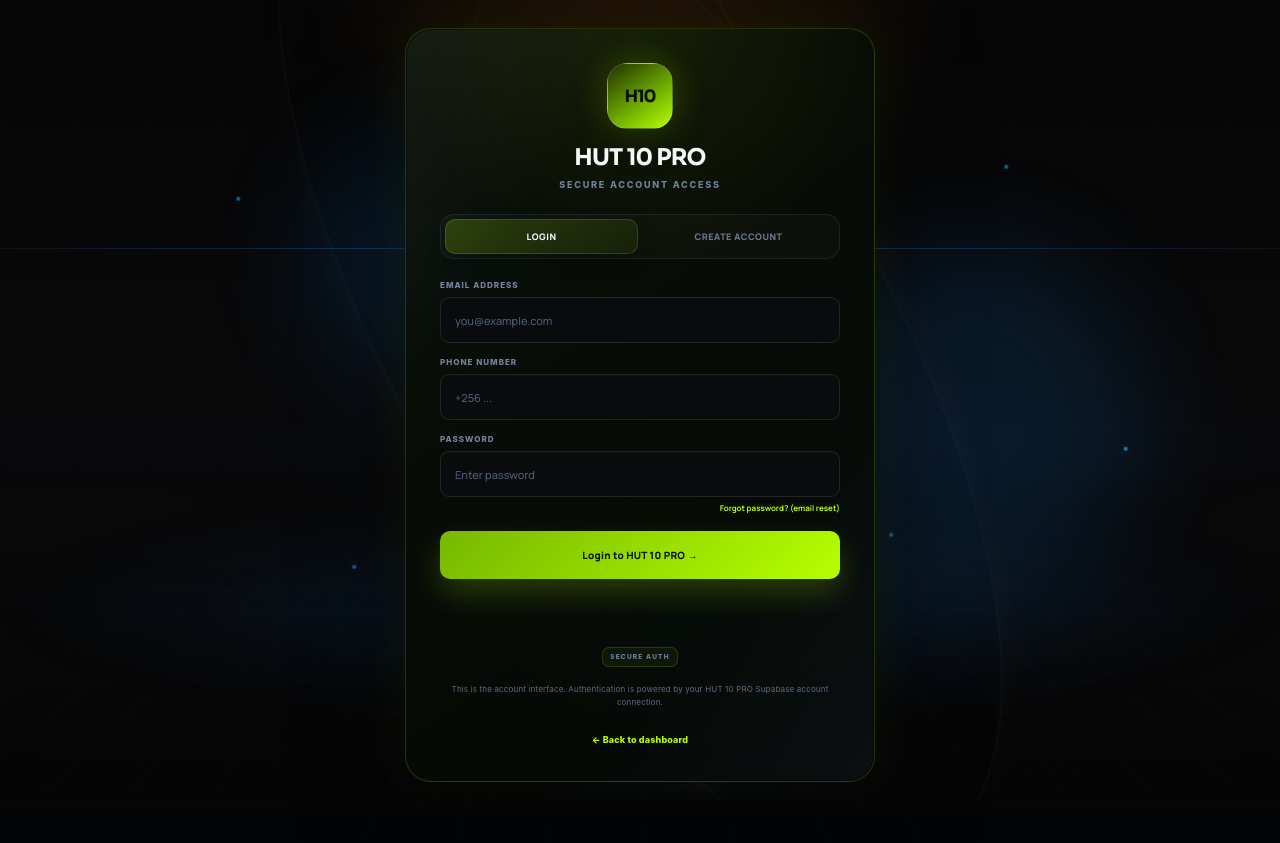
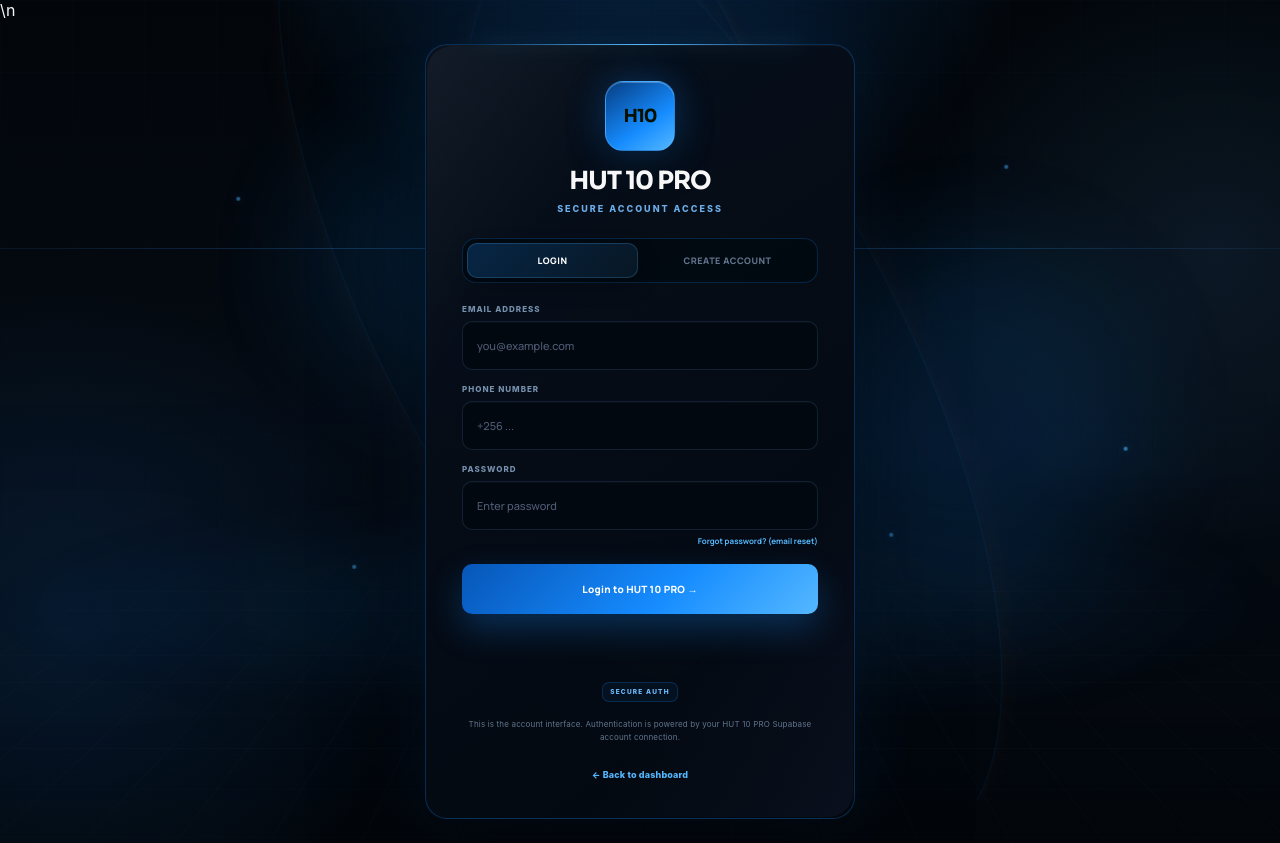
Before and after one commit to kibukscaleb-sys/kibuks-money-investment, a plain HTML site: page auth.html in a window 1280 px wide. Before the commit the page ends 810 px from the top, so only its background shows below. Drawn offline with nearby package versions, Linux system fonts and the light colour scheme.

Commit message:
Redesign HUT 10 PRO login in HUT 9 style

```diff
--- a/auth.html
+++ b/auth.html
@@ -233,6 +233,7 @@
 .machine-card,.machine-item,.investment-card{background:linear-gradient(145deg,#151515,#0d0e10)!important;border-color:rgba(255,255,255,.07)!important}
 .machine-card:hover,.investment-card:hover,.quick-row:hover{border-color:rgba(255,145,0,.28)!important;box-shadow:0 18px 42px rgba(255,122,0,.06)!important}
 
+</style>
 <style id="hut10-auth-lime">
 body{background:radial-gradient(circle at 50% -8%,rgba(183,255,0,.18),transparent 30%),radial-gradient(circle at 8% 72%,rgba(118,184,0,.08),transparent 24%),#040604!important}
 .auth-box{border-color:rgba(183,255,0,.18)!important;background:radial-gradient(circle at 50% 0%,rgba(183,255,0,.07),transparent 30%),linear-gradient(145deg,rgba(10,16,8,.95),rgba(5,8,4,.93))!important;box-shadow:0 35px 100px rgba(0,0,0,.5),0 0 55px rgba(183,255,0,.07)!important}
@@ -244,7 +245,87 @@
 .forgot-link,.back a{color:#b7ff00!important}
 .auth-state span{border-color:rgba(183,255,0,.16)!important;background:rgba(183,255,0,.05)!important}
 </style>
-</head>
+<style id="hut10-hut9-final">
+/* HUT 10 PRO — HUT 9 inspired auth redesign, unified blue theme */
+:root{
+  --auth-blue:#168cff!important;
+  --auth-blue2:#55b8ff!important;
+  --auth-bg:#02060b!important;
+}
+body{
+  background:
+    radial-gradient(circle at 50% -18%,rgba(22,140,255,.28),transparent 34%),
+    radial-gradient(circle at 5% 75%,rgba(22,140,255,.12),transparent 25%),
+    radial-gradient(circle at 95% 30%,rgba(85,184,255,.09),transparent 22%),
+    linear-gradient(180deg,#02060b 0%,#050b13 55%,#02060b 100%)!important;
+}
+.auth-wrap{padding:24px 18px!important}
+.auth-box{
+  width:min(430px,100%)!important;
+  padding:36px!important;
+  border:1px solid rgba(22,140,255,.28)!important;
+  border-radius:22px!important;
+  background:linear-gradient(145deg,rgba(7,16,28,.96),rgba(3,8,15,.97))!important;
+  box-shadow:0 35px 100px rgba(0,0,0,.62),0 0 70px rgba(22,140,255,.12),inset 0 1px 0 rgba(255,255,255,.04)!important;
+}
+.auth-box:after{
+  content:"";
+  position:absolute;
+  left:12%;right:12%;top:-1px;height:1px;
+  background:linear-gradient(90deg,transparent,#55b8ff,transparent);
+  box-shadow:0 0 18px rgba(85,184,255,.7);
+}
+.auth-mark{
+  width:70px!important;height:70px!important;
+  border-radius:18px!important;
+  background:linear-gradient(145deg,#063d82,#168cff 62%,#55b8ff)!important;
+  border:1px solid rgba(85,184,255,.42)!important;
+  box-shadow:0 0 38px rgba(22,140,255,.32),0 14px 36px rgba(0,0,0,.42),inset 0 1px 0 rgba(255,255,255,.25)!important;
+  font-size:18px!important;
+}
+.auth-brand h1{font-size:25px!important;letter-spacing:-1px!important}
+.auth-brand p{color:#6daeea!important;letter-spacing:2px!important}
+.tabs{
+  border-color:rgba(22,140,255,.22)!important;
+  background:rgba(2,9,17,.82)!important;
+}
+.tabs button{color:#63758e!important}
+.tabs button.active{
+  color:#fff!important;
+  background:linear-gradient(135deg,rgba(22,140,255,.22),rgba(85,184,255,.08))!important;
+  box-shadow:inset 0 0 0 1px rgba(85,184,255,.22),0 8px 22px rgba(0,0,0,.24)!important;
+}
+.auth-form label{color:#7690ad!important}
+.auth-form input{
+  min-height:49px!important;
+  background:rgba(2,9,17,.88)!important;
+  border-color:rgba(75,125,175,.22)!important;
+  border-radius:10px!important;
+}
+.auth-form input:hover{border-color:rgba(22,140,255,.42)!important}
+.auth-form input:focus{
+  border-color:#55b8ff!important;
+  background:rgba(22,140,255,.055)!important;
+  box-shadow:0 0 0 3px rgba(22,140,255,.11),0 0 25px rgba(22,140,255,.10)!important;
+}
+.auth-submit{
+  min-height:50px!important;
+  border-radius:10px!important;
+  background:linear-gradient(135deg,#0756b8,#168cff 58%,#55b8ff)!important;
+  color:#fff!important;
+  box-shadow:0 15px 34px rgba(22,140,255,.27)!important;
+}
+.auth-submit:hover{box-shadow:0 20px 42px rgba(22,140,255,.36)!important}
+.forgot-link,.back a{color:#55b8ff!important}
+.forgot-link:hover,.back a:hover{color:#9bd8ff!important}
+.auth-state span{
+  color:#72bfff!important;
+  border-color:rgba(22,140,255,.22)!important;
+  background:rgba(22,140,255,.06)!important;
+}
+.auth-note{color:#60748c!important}
+.auth-message.success{color:#72c7ff!important}
+</style>\n</head>
 <body>
 <div class="ai-atmosphere" aria-hidden="true"><div class="video-horizon"></div><div class="ai-grid"></div><div class="ai-orbit orbit-a"></div><div class="ai-orbit orbit-b"></div><div class="ai-orbit orbit-c"></div><div class="ai-light light-a"></div><div class="ai-light light-b"></div><div class="ai-light light-c"></div><div class="ai-particle p1"></div><div class="ai-particle p2"></div><div class="ai-particle p3"></div><div class="ai-particle p4"></div><div class="ai-particle p5"></div><div class="ai-particle p6"></div></div>
 <main class="auth-wrap"><section class="auth-box">
```
